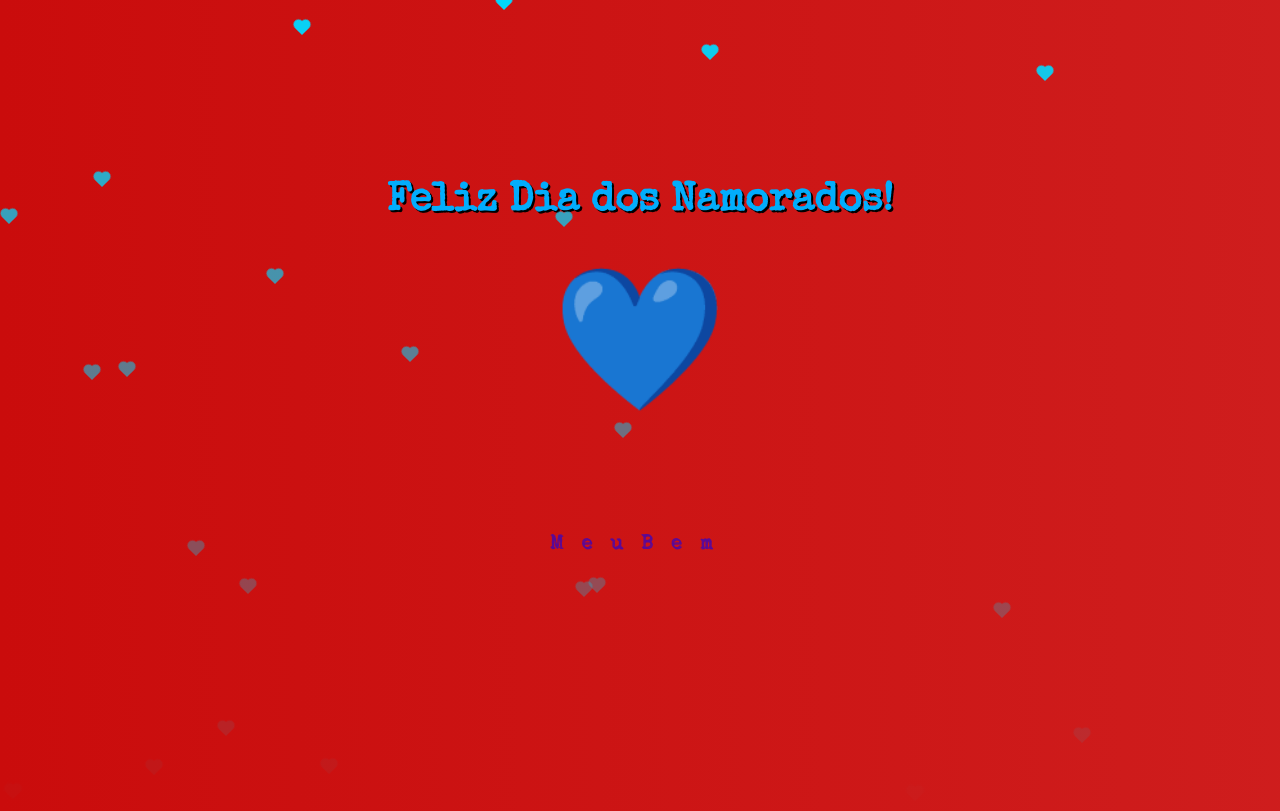
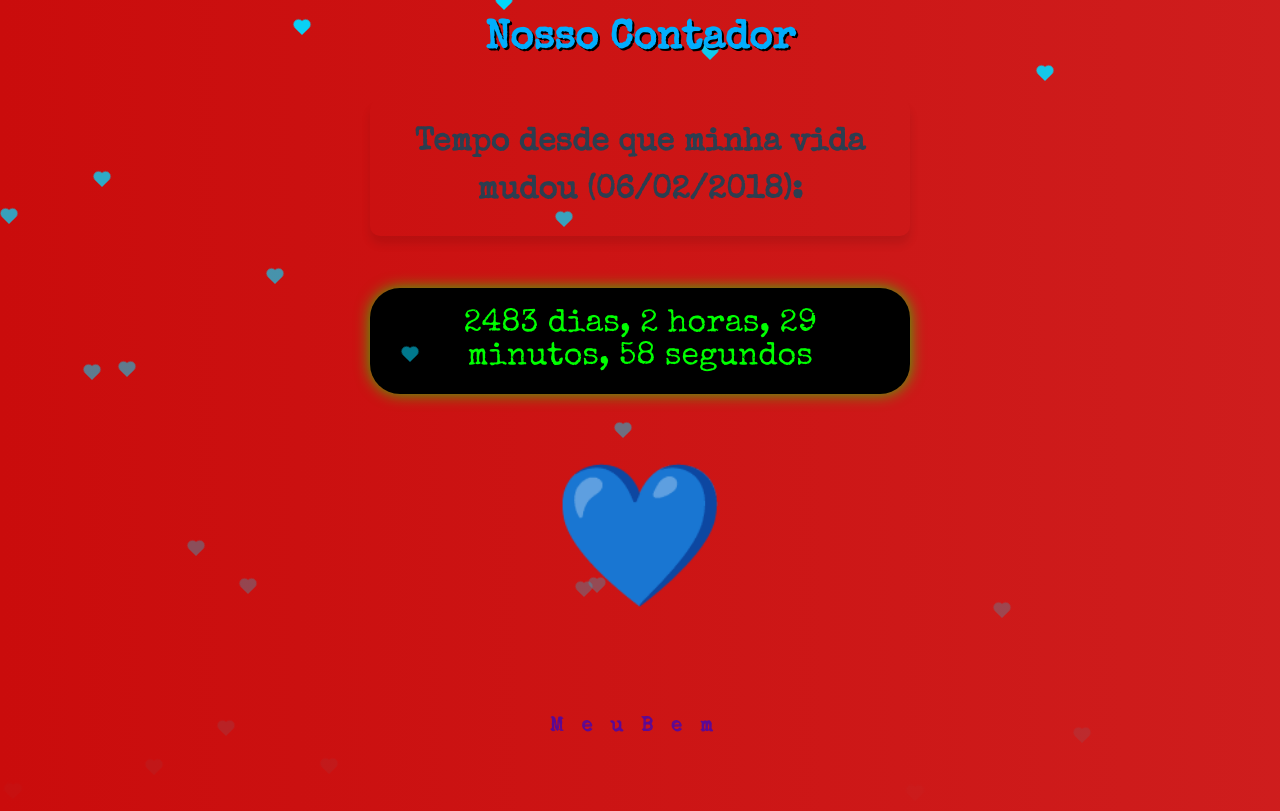
Before and after one commit to Evan-Bru/love-day, a plain HTML site: page index.html in a window 1280 px wide. Drawn offline with nearby package versions, Linux system fonts and the light colour scheme.

Commit message:
Atualizado o app para que seja um contador infinito

```diff
--- a/index.html
+++ b/index.html
@@ -8,8 +8,10 @@
     <title>Love</title>
 </head>
 <body>
-    <h1>Feliz Dia dos Namorados!</h1>
-    <h2 class="pulsing-heart">💙</h2>
+    <h1>Nosso Contador</h1>
+    <p id="contador">Calculando o tempo...</p>
+    <p id="time">...</p>
+    <h3 class="pulsing-heart">💙</h3>
     <div class="word-mb">
         <span>M</span><span>e</span><span>u</span><span>B</span><span>e</span><span>m</span>
     </div>
--- a/script.js
+++ b/script.js
@@ -13,3 +13,28 @@ document.addEventListener('DOMContentLoaded', () => {
 
     setInterval(createHeart, 200);
 });
+
+// Definir a data inicial (06/02/18)
+const dataInicial = new Date("2018-02-06T00:00:00Z");
+
+function atualizarContador() {
+    // Data atual
+    const dataAtual = new Date();
+
+    // Calcular a diferença entre as datas em milissegundos
+    const diffEmMs = dataAtual - dataInicial;
+
+    // Calcular os valores em dias, horas, minutos e segundos
+    const dias = Math.floor(diffEmMs / (1000 * 60 * 60 * 24));
+    const horas = Math.floor((diffEmMs % (1000 * 60 * 60 * 24)) / (1000 * 60 * 60));
+    const minutos = Math.floor((diffEmMs % (1000 * 60 * 60)) / (1000 * 60));
+    const segundos = Math.floor((diffEmMs % (1000 * 60)) / 1000);
+
+    // Atualizar o texto do contador
+    document.getElementById("contador").innerHTML = `Tempo desde que minha vida mudou (06/02/2018):`
+
+    document.getElementById("time").innerHTML = `${dias} dias, ${horas} horas, ${minutos} minutos, ${segundos} segundos`;
+}
+
+// Atualizar o contador a cada segundo
+setInterval(atualizarContador, 1000);
--- a/styles.css
+++ b/styles.css
@@ -2,13 +2,13 @@ body {
     margin: 0;
     display: flex;
     flex-direction: column;
-    justify-content: center;
+    justify-content: flex-start;  /* Ajuste para garantir que os elementos fiquem no topo */
     align-items: center;
     height: 100vh;
     background: linear-gradient(90deg, #ca0c0c, #cc0d0ddc, #ff0000);
     background-size: 400% 400%;
     animation: backgroundWave 5s ease infinite;
-    overflow: hidden;
+    overflow: auto;
     font-family: 'Special Elite', cursive;
 }
 
@@ -25,10 +25,13 @@ body {
 }
 
 h1 {
+    margin-top: 20px;  /* Adicionando um espaçamento adequado no topo */
     margin-bottom: 20px;
     font-size: 40px;
     color: #02adfc;
     text-shadow: 2px 2px black;
+    z-index: 2;  /* Garantir que o h1 fique visível */
+    position: relative;  /* Colocando em um contexto de empilhamento para que ele não seja coberto */
 }
 
 .pulsing-heart {
@@ -41,13 +44,13 @@ h1 {
     0% {
         transform: scale(2);
     }
-    25%{
+    25% {
         transform: scale(1);
     }
     50% {
         transform: scale(2);
     }
-    75%{
+    75% {
         transform: scale(1);
     }
     100% {
@@ -85,6 +88,7 @@ h1 {
         opacity: 0;
     }
 }
+
 @keyframes tracking-out-expand {
     0% {
         opacity: 1;
@@ -137,3 +141,44 @@ h1 {
         opacity: 0;
     }
 }
+
+#contador {
+    font-size: 2rem;
+    color: #2c3e50;
+    font-weight: bold;
+    text-align: center;
+    padding: 20px;
+    border-radius: 10px;
+    box-shadow: 0px 8px 10px rgba(0, 0, 0, 0.1);
+    width: 500px;
+    margin-top: 20px;
+    line-height: 1.5;
+}
+
+#time {
+    font-size: 2rem;
+    color: #00ff00;
+    background-color: black;
+    padding: 20px;
+    border-radius: 30px;
+    width: 500px;
+    text-align: center;
+    box-shadow: 0px 0px 15px rgba(0, 255, 0, 0.7);
+    display: flex;
+    justify-content: center;
+    align-items: center;
+    margin-top: 20px;
+}
+
+#time span {
+    animation: glow 1.5s ease-in-out infinite alternate;
+}
+
+@keyframes glow {
+    0% {
+        text-shadow: 0 0 5px #00ff00, 0 0 10px #00ff00, 0 0 15px #00ff00, 0 0 20px #00ff00;
+    }
+    100% {
+        text-shadow: 0 0 20px #00ff00, 0 0 30px #00ff00, 0 0 40px #00ff00, 0 0 50px #00ff00;
+    }
+}
```
Lines whose indentation alone changed are shown as unchanged.
